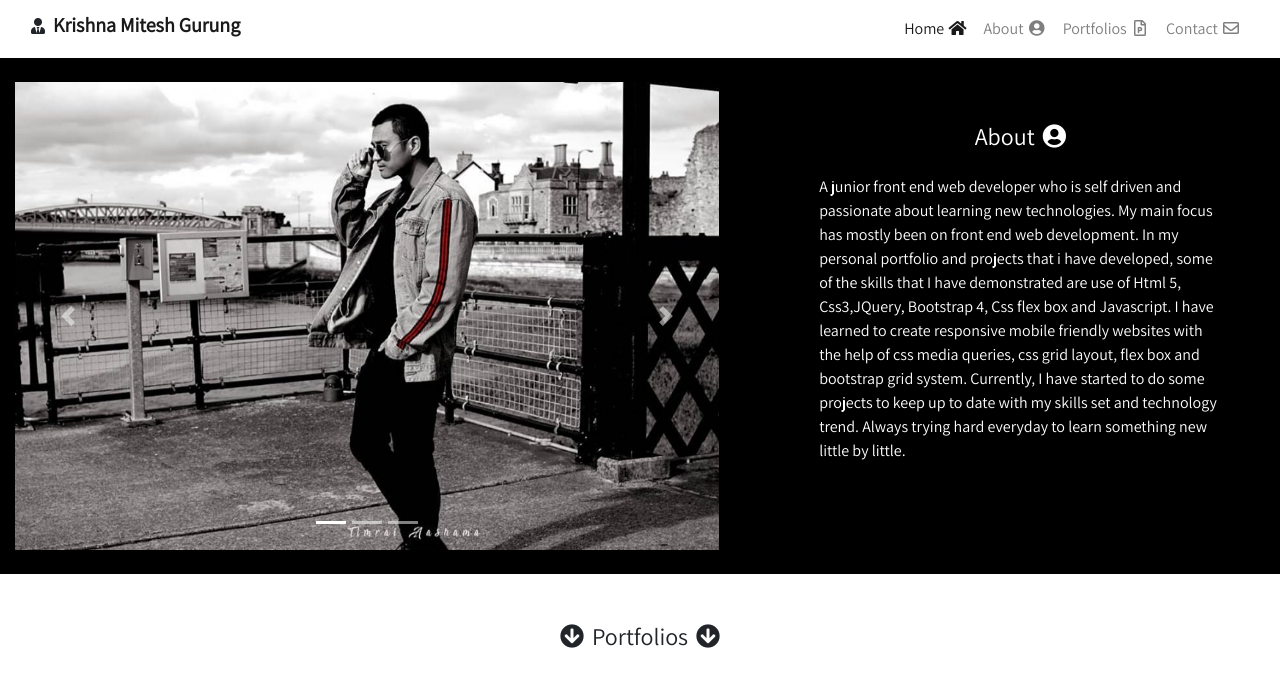
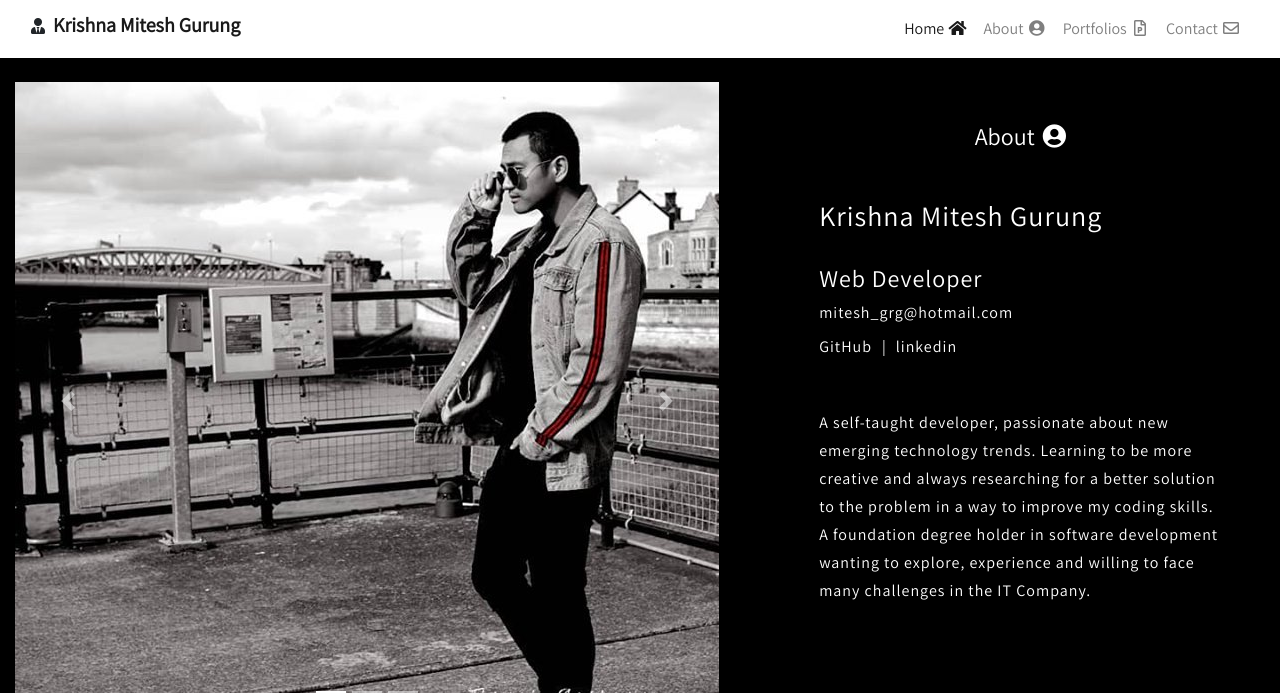
Before and after one commit to kmitesh/Personal-Portfolio-Website, a PHP site: page / in a window 1280 px wide. Shown: the top 693 px of the page. Run offline with PHP 8.4, Linux system fonts and the light colour scheme.

Commit message:
update files

```diff
--- a/css/main.css
+++ b/css/main.css
@@ -17,6 +17,49 @@ margin-top:0px;
 
 #about{
 padding:40px;
+}
+
+.about_paragraph{
+  margin-top:50px;
+  line-height: 28px;
+  letter-spacing:1px;
+}
+
+#career, #name{
+  letter-spacing:1px;
+}
+
+
+#myemail{
+  color:white;
+  letter-spacing:1px;
+}
+
+#myemail:hover{
+  color:rgb(255, 238, 143);
+}
+
+
+
+#p_links{
+    display:flex;
+    padding:0px;
+    margin-top:10px;
+
+}
+
+#p_links li{
+  list-style-type:none;
+  padding-right: 10px;
+}
+
+#p_links li a{
+  color:white;
+  letter-spacing:1px;
+}
+
+#p_links li a:hover{
+  color:rgb(255, 238, 143);
 }
 
 #contact{
@@ -49,3 +92,51 @@ button.center-block{
 #paragraphfooter{
   font-size: 12px;
 }
+
+/* screen sizes view port */
+
+@media screen and (max-width: 991px){
+
+.about_container{
+  display:flex;
+  flex-direction: column;
+  align-items:center;
+  text-align: center;
+
+
+}
+
+.about_paragraph{
+  margin-top:10px;
+  line-height: 28px;
+  letter-spacing:1px;
+}
+
+
+#p_links{
+display:flex;
+justify-content: center;
+
+}
+
+#p_links li{
+padding:0px 5px;
+
+}
+
+img{
+  width:100%;
+}
+
+}
+
+
+/*
+@media screen and (min-width: 992px) and (max-width: 1250px){
+  .about_paragraph{
+    color:yellow;
+  }
+
+
+}
+*/
--- a/index.php
+++ b/index.php
@@ -2,13 +2,15 @@
 <html lang="en">
 
 <head>
-  <title>Bootstrap 4 Example</title>
+  <title>About - Krishna Mitesh Gurung</title>
   <meta charset="utf-8">
   <meta name="viewport" content="width=device-width, initial-scale=1">
   <link rel="stylesheet" href="https://maxcdn.bootstrapcdn.com/bootstrap/4.3.1/css/bootstrap.min.css">
   <link rel="stylesheet" href="css/main.css">
   <link rel="stylesheet" href="font-awesome/css/all.min.css">
   <link href="https://fonts.googleapis.com/css?family=Assistant&display=swap" rel="stylesheet">
+  <link rel="icon" href="images/title-icon.png">
+
 
 <body>
 
@@ -66,13 +68,13 @@
             </ol>
             <div class="carousel-inner">
               <div class="carousel-item active">
-                <img class="d-block w-100" src="images/mitesh.jpg" alt="First slide">
+                <img class="d-block h-100" src="images/mitesh.jpg" alt="First slide">
               </div>
               <div class="carousel-item">
-                <img class="d-block w-100" src="images/mitesh2.jpg" alt="Second slide">
+                <img class="d-block " src="images/mitesh2.jpg" alt="Second slide">
               </div>
               <div class="carousel-item">
-                <img class="d-block w-100" src="images/mitesh3.jpg" alt="Third slide">
+                <img class="d-block " src="images/mitesh3.jpg" alt="Third slide">
               </div>
             </div>
             <a class="carousel-control-prev" href="#carouselExampleIndicators" role="button" data-slide="prev">
@@ -94,12 +96,21 @@
     <div class=col-lg-5>
       <section id="about">
         <h4 class="text-center mt-4">About <i class="fas fa-user-circle fa-fw"></i></h4>
-        <div class="container">
-          <p class="mt-4">A junior front end web developer who is self driven and passionate about learning new technologies. My main focus has mostly been on front end web development.
-            In my personal portfolio and projects that i have developed, some of the skills that I have demonstrated are use of Html 5, Css3,JQuery, Bootstrap 4, Css flex box and Javascript. I have learned to create responsive mobile friendly websites
-            with the help of css media queries, css grid layout, flex box and bootstrap grid system.
-            Currently, I have started to do some projects to keep up to date with my skills set and technology trend.
-            Always trying hard everyday to learn something new little by little.
+        <div class="container about_container mt-5">
+          <address>
+            <h3 id="name">Krishna Mitesh Gurung</h3></br>
+            <h4 id="career">Web Developer</h4>
+            <a id="myemail" href="mailto:webmaster@example.com">mitesh_grg@hotmail.com</a>
+            <ul id = "p_links">
+              <li><a href="https://github.com/kmitesh">GitHub</a></li>
+              <li>|</li>
+              <li><a href="https://uk.linkedin.com/in/mitesh-gurung-738456ab">linkedin</a></li>
+            </ul>
+          </address>
+          <p class="about_paragraph">
+            A self-taught developer, passionate about new emerging technology trends.
+            Learning to be more creative and always researching for a better solution to the problem in a way to improve my coding skills.
+            A foundation degree holder in software development wanting to explore, experience and willing to face many challenges in the IT Company.
 
           </p>
       </section>
@@ -120,55 +131,28 @@
       <hr>
 
       <div class="row">
-        <div class="col col-xl-3 col-lg-6 col-md-6 col-12">
 
-          <div class="card-deck">
-            <div class="card cardSet1 text-white">
-              <div class="card-body text-center"> <img src="images/ancesteral essence.png" class="img-fluid" alt="Film Star Galore" />
-                <h5 class="card-title mt-3 text-dark">Ancesteral Essence</h5>
-                <p class="card-text mt-4 text-secondary">Our aim is to reconnect with the undiscovered wisdom from the indigenous cultures...</p>
-                <a href="#" class="btn btn-success">GitHub link</a>
-                <a href="#" class="btn btn-primary">Website</a>
-              </div>
-            </div>
-          </div> <!-- end of card-deck -->
-
-        </div> <!-- end of col -->
-
-        <div class="col col-xl-3 col-lg-6 col-md-6 col-12">
+        <div class="col col-xl-6 col-lg-6 col-md-6 col-12">
 
           <div class="card cardSet2 text-white">
-            <div class="card-body text-center"> <img src="images/filmstar.png" class="img-fluid" alt="Film Star Galore" />
-              <h5 class="card-title mt-3 text-dark">Film Star Galore</h5>
-              <p class="card-text mt-4 text-secondary">Website built using Html5 and css3 for displaying the biography page of a a film star.</p>
-              <a href="#" class="btn btn-success">GitHub link</a>
-              <a href="#" class="btn btn-primary">Website</a>
+            <div class="card-body text-center"> <img src="images/vanilla-js.png" class="img-fluid" alt="Cakes" />
+              <h5 class="card-title mt-3 text-dark">Vanilla Js Form</h5>
+              <p class="card-text mt-4 text-secondary">A simple interactie user input field build using vanilla js where user can insert data and delete.</p>
+              <a href="https://github.com/kmitesh/vanilla-js-form" class="btn btn-success">GitHub link</a>
+              <a href="https://stoic-clarke-22521f.netlify.app/" class="btn btn-primary">Website</a>
             </div>
           </div>
 
         </div> <!-- end of col -->
 
-        <div class="col col-xl-3 col-lg-6 col-md-6 col-12">
+        <div class="col col-xl-6 col-lg-6 col-md-6 col-12">
 
           <div class="card cardSet2 text-white">
-            <div class="card-body text-center"> <img src="images/cake.jpg" class="img-fluid" alt="Cakes" />
-              <h5 class="card-title mt-3 text-dark">Neringa Cakes</h5>
-              <p class="card-text mt-4 text-secondary">All these cake made from us are are home made. We sell different varieties of flavours .</p>
-              <a href="#" class="btn btn-success">GitHub link</a>
-              <a href="#" class="btn btn-primary">Website</a>
-            </div>
-          </div>
-
-        </div> <!-- end of col -->
-
-        <div class="col col-xl-3 col-lg-6 col-md-6 col-12">
-
-          <div class="card cardSet2 text-white">
-            <div class="card-body text-center"> <img src="images/horse.jpg" class="img-fluid" alt="About Horse Equipments" />
-              <h5 class="card-title mt-3 text-dark">Equipecycle</h5>
-              <p class="card-text mt-4 text-secondary">We sell range of different horse costumes and many more other stuffs. Please do visit...</p>
-              <a href="#" class="btn btn-success">GitHub link</a>
-              <a href="#" class="btn btn-primary">Website</a>
+            <div class="card-body text-center"> <img src="images/mitisha.png" class="img-fluid" alt="About Horse Equipments" />
+              <h5 class="card-title mt-3 text-dark">Bootstrap 4 Project</h5>
+              <p class="card-text mt-4 text-secondary">Developed personal portfolio for my client using css 3 flexbox, media queries and grid layout.</p>
+              <a href="https://github.com/kmitesh/Mitisha" class="btn btn-success">GitHub link</a>
+              <a href="https://blissful-mcclintock-e2b5b5.netlify.app/" class="btn btn-primary">Website</a>
             </div>
           </div>
 
@@ -193,32 +177,31 @@
     <hr>
 
     <div class="container">
-        <h4 class="text-center sent-notification"></h4>
 
-      <form id="myForm" method="post" action="" role="form">
+      <form method="post" action="" role="form">
 
         <div class="form-group">
           <label for="contact name">Name</label>
-          <input type="text" class="form-control" id="name" placeholder="Enter Name">
+          <input type="text" class="form-control" id="contactname" placeholder="Enter Name">
         </div>
 
         <div class="form-group">
           <label for="contactmail">Email Address</label>
-          <input type="email" class="form-control" id="email" placeholder="Enter Email">
+          <input type="email" class="form-control" id="contactemail" placeholder="Enter Email">
         </div>
 
         <div class="form-group">
           <label for="contactmail">Subject</label>
-          <input type="text" class="form-control" id="subject" placeholder="Enter Subject">
+          <input type="text" class="form-control" id="contactsubject" placeholder="Enter Subject">
         </div>
 
         <div class="form-group">
           <label for="contactmessage">Message </label>
-          <textarea class="form-control" id="body" rows="6" placeholder="Type Message"></textarea>
+          <textarea class="form-control" id="contactmessage" rows="6"></textarea>
         </div>
 
         <div class="text-center">
-          <button type="button" onclick="sendEmail()" value="Send An Email" class="btn btn-primary mb-4">Submit</button>
+          <button type="submit" class="btn btn-primary mb-4">Submit</button>
         </div>
 
       </form>
@@ -254,43 +237,6 @@
 
 </body>
 
-
-<script src="http://code.jquery.com/jquery-3.3.1.min.js"></script>
-<script type="text/javascript">
-      function sendEmail() {
-          var name = $("#name");
-          var email = $("#email");
-          var subject = $("#subject");
-          var body = $("#body");
-
-          if (isNotEmpty(name) && isNotEmpty(email) && isNotEmpty(subject) && isNotEmpty(body)) {
-              $.ajax({
-                 url: 'sendEmail.php',
-                 method: 'POST',
-                 dataType: 'json',
-                 data: {
-                     name: name.val(),
-                     email: email.val(),
-                     subject: subject.val(),
-                     body: body.val()
-                 }, success: function (response) {
-                      $('#myForm')[0].reset();
-                      $('.sent-notification').text("Message Sent Successfully.");
-                 }
-              });
-          }
-      }
-
-      function isNotEmpty(caller) {
-          if (caller.val() == "") {
-              caller.css('border', '1px solid red');
-              return false;
-          } else
-              caller.css('border', '');
-
-          return true;
-      }
-  </script>
 <script src="https://ajax.googleapis.com/ajax/libs/jquery/3.4.1/jquery.min.js"></script>
 <script src="https://cdnjs.cloudflare.com/ajax/libs/popper.js/1.14.7/umd/popper.min.js"></script>
 <script src="https://maxcdn.bootstrapcdn.com/bootstrap/4.3.1/js/bootstrap.min.js"></script>
```
Also changed, not shown: index.html (+18 -9 lines), images/mitesh2.jpg, images/mitesh3.jpg, 1 other file.
